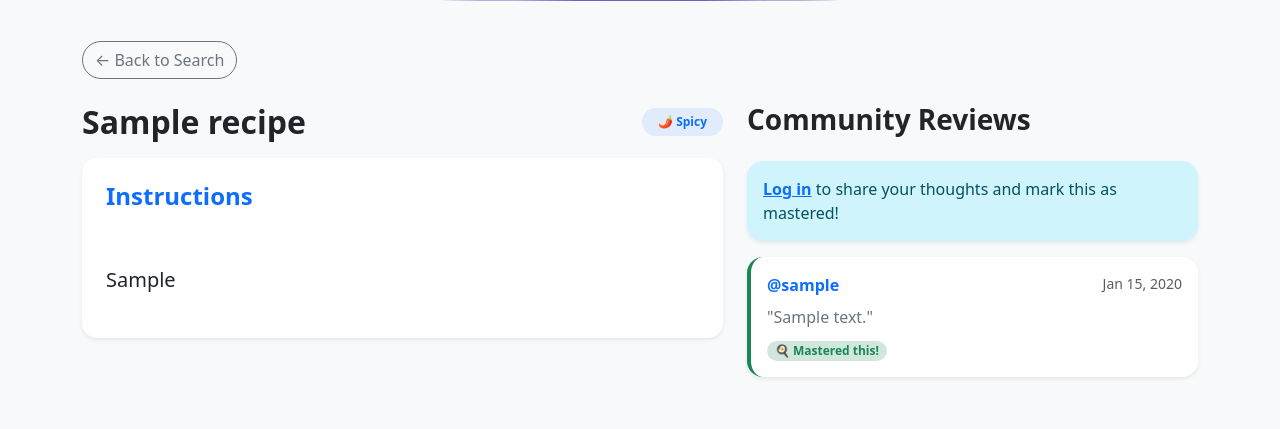
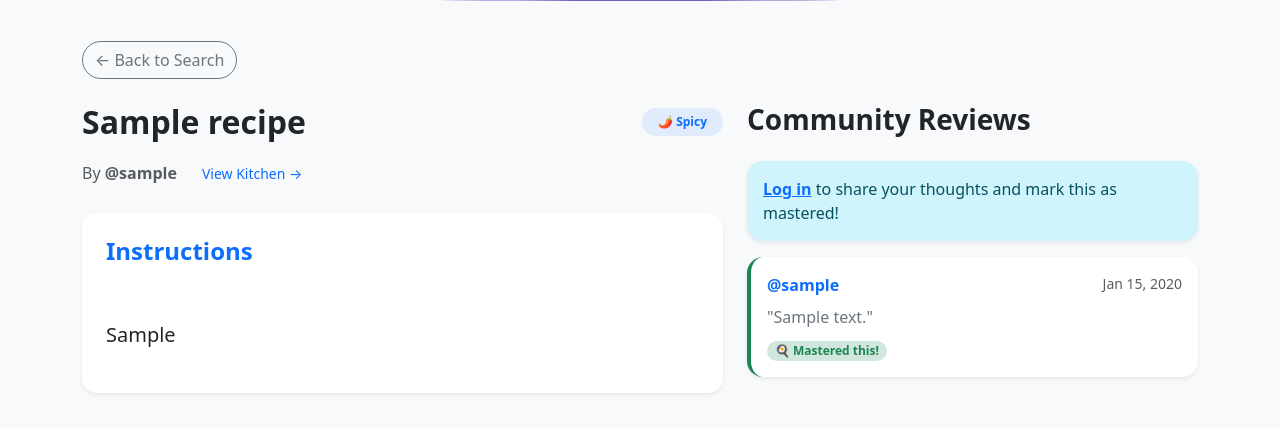
Before and after one commit to kevin-ayalaaragon/Cooked_Project, a Django app: page /recipe/1/ in a window 1280 px wide. Shown: the part 327-756 px from the top of the page. Run offline with Django 5.2, Linux system fonts and the light colour scheme; tables that the repository leaves empty hold one stand-in row (values such as "Sample post").

Commit message:
Social features

```diff
--- a/manage.py
+++ b/manage.py
@@ -17,6 +17,5 @@ def main():
         ) from exc
     execute_from_command_line(sys.argv)
 
-
 if __name__ == "__main__":
     main()
--- a/recipes/models.py
+++ b/recipes/models.py
@@ -12,6 +12,8 @@ class Recipe(models.Model):
     ]
 
     title = models.CharField(max_length=200)
+    author = models.ForeignKey(User, on_delete=models.CASCADE, related_name='recipes', null=True, blank=True)
+
     flavor_profile = models.CharField(
         max_length=100,
         choices=FLAVOR_CHOICES,
@@ -32,3 +34,17 @@ class Review(models.Model):
         verbose_name="I made this! 👨‍🍳"
     )
     created_at = models.DateTimeField(auto_now_add=True)
+
+class Follow(models.Model):
+    # The person doing the following
+    follower = models.ForeignKey(User, related_name='following', on_delete=models.CASCADE)
+    # The person being followed (whose kitchen you want to see)
+    followed = models.ForeignKey(User, related_name='followers', on_delete=models.CASCADE)
+    created_at = models.DateTimeField(auto_now_add=True)
+
+    class Meta:
+        # Prevents following the same person twice
+        unique_together = ('follower', 'followed')
+
+    def __str__(self):
+        return f"{self.follower} follows {self.followed}"
--- a/recipes/templates/recipes/recipe_detail.html
+++ b/recipes/templates/recipes/recipe_detail.html
@@ -15,6 +15,29 @@
                 <span class="badge rounded-pill bg-primary bg-opacity-10 text-primary px-3 py-2">
                     {{ recipe.get_flavor_profile_display }}
                 </span>
+            </div>
+
+            <div class="d-flex align-items-center mb-4 text-muted">
+                <span class="me-2">By <strong>@{{ recipe.author.username }}</strong></span>
+
+                {% if user.is_authenticated and user != recipe.author %}
+                    <form action="{% url 'toggle_follow' recipe.author.username %}" method="post" class="d-inline">
+                        {% csrf_token %}
+                        {% if is_following %}
+                            <button type="submit" class="btn btn-sm btn-outline-danger rounded-pill px-3">
+                                Unfollow 👤❌
+                            </button>
+                        {% else %}
+                            <button type="submit" class="btn btn-sm btn-primary rounded-pill px-3">
+                                Follow Chef 👨‍🍳➕
+                            </button>
+                        {% endif %}
+                    </form>
+                {% endif %}
+
+                <a href="{% url 'user_kitchen' recipe.author.username %}" class="btn btn-sm btn-link text-decoration-none ms-2">
+                    View Kitchen →
+                </a>
             </div>
 
             <div class="card border-0 shadow-sm recipe-card p-4">
--- a/recipes/urls.py
+++ b/recipes/urls.py
@@ -13,4 +13,6 @@ urlpatterns = [
     path('signup/', views.signup, name='signup'),
     path('community/', views.global_feed, name='global_feed'),
     path('recipe/<int:pk>/favorite/', views.toggle_favorite, name='toggle_favorite'),
+    path('kitchen/<str:username>/', views.user_kitchen, name='user_kitchen'),
+    path('follow/<str:username>/', views.toggle_follow, name='toggle_follow'),
 ]
--- a/recipes/views.py
+++ b/recipes/views.py
@@ -1,10 +1,11 @@
 from django.shortcuts import render, get_object_or_404, redirect
-from .models import Recipe, Review
+from django.contrib.auth.models import User
+from .models import Recipe, Review, Follow
 from .forms import ReviewForm
 from django.contrib.auth.forms import UserCreationForm
 from django.contrib.auth import login
 from django.contrib.auth.decorators import login_required
-from django.db.models import Q # Import this at the top!
+from django.db.models import Q
 
 # Recipe search and where we pass in flavor profile
 
@@ -85,6 +86,22 @@ def my_kitchen(request):
         'favorite_recipes': favorite_recipes # And this
     })
 
+# User Kitchen
+def user_kitchen(request, username):
+    target_user = get_object_or_404(User, username=username)
+    recipes = Recipe.objects.filter(author=target_user)
+
+    # Check if the logged-in user follows this kitchen owner
+    is_following = False
+    if request.user.is_authenticated:
+        is_following = Follow.objects.filter(follower=request.user, followed=target_user).exists()
+
+    return render(request, 'recipes/kitchen.html', {
+        'kitchen_owner': target_user,
+        'recipes': recipes,
+        'is_following': is_following # Pass this to the HTML
+    })
+
 # Global Feed
 def global_feed(request):
     # Get the latest 10 reviews from everyone
@@ -103,3 +120,25 @@ def toggle_favorite(request, pk):
     else:
         recipe.favorites.add(request.user)
     return redirect(request.META.get('HTTP_REFERER', 'recipe_search'))
+
+# Follow User
+from django.contrib.auth.decorators import login_required
+from django.shortcuts import redirect
+from .models import Follow # Make sure you added the Follow model from earlier!
+
+@login_required
+def toggle_follow(request, username):
+    user_to_follow = get_object_or_404(User, username=username)
+
+    if request.user != user_to_follow:
+        # This "gets" the connection if it exists, or "creates" it if it doesn't
+        follow_rel, created = Follow.objects.get_or_create(
+            follower=request.user,
+            followed=user_to_follow
+        )
+
+        # If it wasn't created, it means it already existed, so we unfollow
+        if not created:
+            follow_rel.delete()
+
+    return redirect('user_kitchen', username=username)
```
Also changed, not shown: recipes/admin.py (+5 -2 lines), recipes/migrations/0006_recipe_author_follow.py (added).
